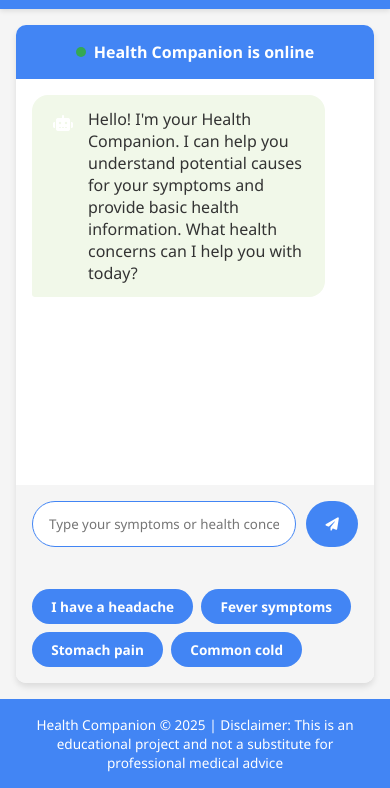
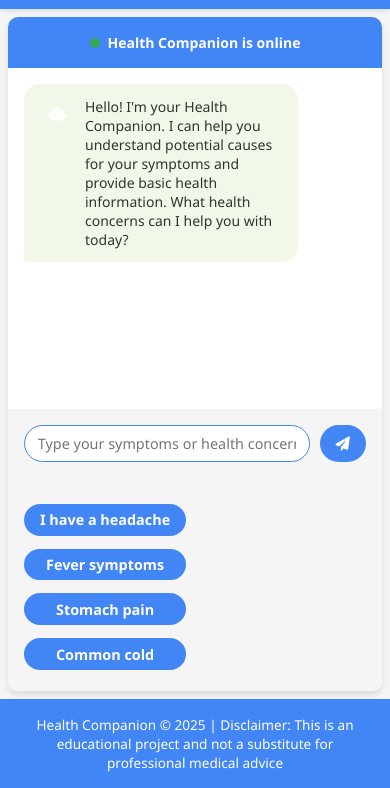
Before and after one commit to Montfort28/AI_Chatbot, a plain HTML site: page index.html in a window 390 px wide. Shown: the part 56-844 px from the top of the page. Drawn offline with Linux system fonts and the light colour scheme.

Commit message:
Update style.css

```diff
--- a/style.css
+++ b/style.css
@@ -26,7 +26,6 @@
     --input-bg: #1e1e1e;
 }
 
-
 * {
     margin: 0;
     padding: 0;
@@ -41,6 +40,7 @@ body {
     height: 100vh;
     display: flex;
     flex-direction: column;
+    font-size: 16px; /* Default font size */
 }
 
 header {
@@ -94,6 +94,8 @@ header {
     display: flex;
     flex-direction: column;
     overflow: hidden;
+    max-height: 80vh; /* Adjust based on screen size */
+    width: 100%; /* Full width */
 }
 
 .chat-header {
@@ -141,9 +143,8 @@ header {
     display: flex;
     flex-direction: column;
     gap: 1rem;
-    max-height: 500px;
+    max-height: 60vh; /* Adjust based on screen size */
 }
-
 
 .message {
     max-width: 80%;
@@ -178,7 +179,6 @@ header {
     border-bottom-left-radius: 0.2rem;
 }
 
-/* Avatar styling */
 .avatar {
     width: 35px;
     height: 35px;
@@ -218,7 +218,6 @@ header {
     flex: 1;
 }
 
-/* Adjust message containers to accommodate avatars */
 .user-message {
     flex-direction: row-reverse;
     padding-left: 1.2rem;
@@ -233,7 +232,6 @@ header {
     padding-right: 1.2rem;
 }
 
-/* Add avatar pulse effect */
 @keyframes avatarPulse {
     0% {
         box-shadow: 0 0 0 0 rgba(66, 133, 244, 0.4);
@@ -309,6 +307,7 @@ header {
     outline: none;
     background-color: var(--input-bg);
     color: var(--text-color);
+    font-size: 1rem; /* Default font size */
 }
 
 .chat-input button {
@@ -320,6 +319,7 @@ header {
     cursor: pointer;
     font-weight: bold;
     transition: background-color 0.3s;
+    font-size: 1rem; /* Default font size */
 }
 
 .chat-input button:hover {
@@ -356,13 +356,58 @@ footer {
     font-size: 0.85rem;
 }
 
+/* Responsive Design for Phones (max-width: 600px) */
 @media (max-width: 600px) {
-    .message {
-        max-width: 90%;
+    body {
+        font-size: 14px; /* Smaller font size for phones */
     }
 
-    .avatar {
-        width: 30px;
-        height: 30px;
+    .container {
+        padding: 0.5rem; /* Smaller padding for phones */
+    }
+
+    .chat-container {
+        max-height: 80vh; /* Adjust chat container height for smaller screens */
+    }
+
+    .chat-input input {
+        padding: 0.5rem 0.8rem; /* Smaller padding for phones */
+        font-size: 0.9rem; /* Smaller font size for phones */
+    }
+
+    .chat-input button {
+        padding: 0.4rem 1rem; /* Smaller padding for phones */
+        font-size: 0.9rem; /* Smaller font size for phones */
+    }
+
+    .quick-suggestions {
+        flex-direction: column; /* Stack suggestion chips vertically on phones */
+    }
+
+    .suggestion-chip {
+        width: 100%; /* Full width for suggestion chips on phones */
+        margin-bottom: 5px; /* Add spacing between stacked chips */
     }
 }
+
+/* Responsive Design for Tablets (601px - 900px) */
+@media (min-width: 601px) and (max-width: 900px) {
+    body {
+        font-size: 15px; /* Slightly larger font size for tablets */
+    }
+
+    .container {
+        max-width: 90%; /* Slightly wider container for tablets */
+    }
+}
+
+/* Responsive Design for Desktops (min-width: 901px) */
+@media (min-width: 901px) {
+    body {
+        font-size: 16px; /* Default font size for desktops */
+    }
+
+    .container {
+        max-width: 800px; /* Fixed width for desktops */
+    }
+}
```
